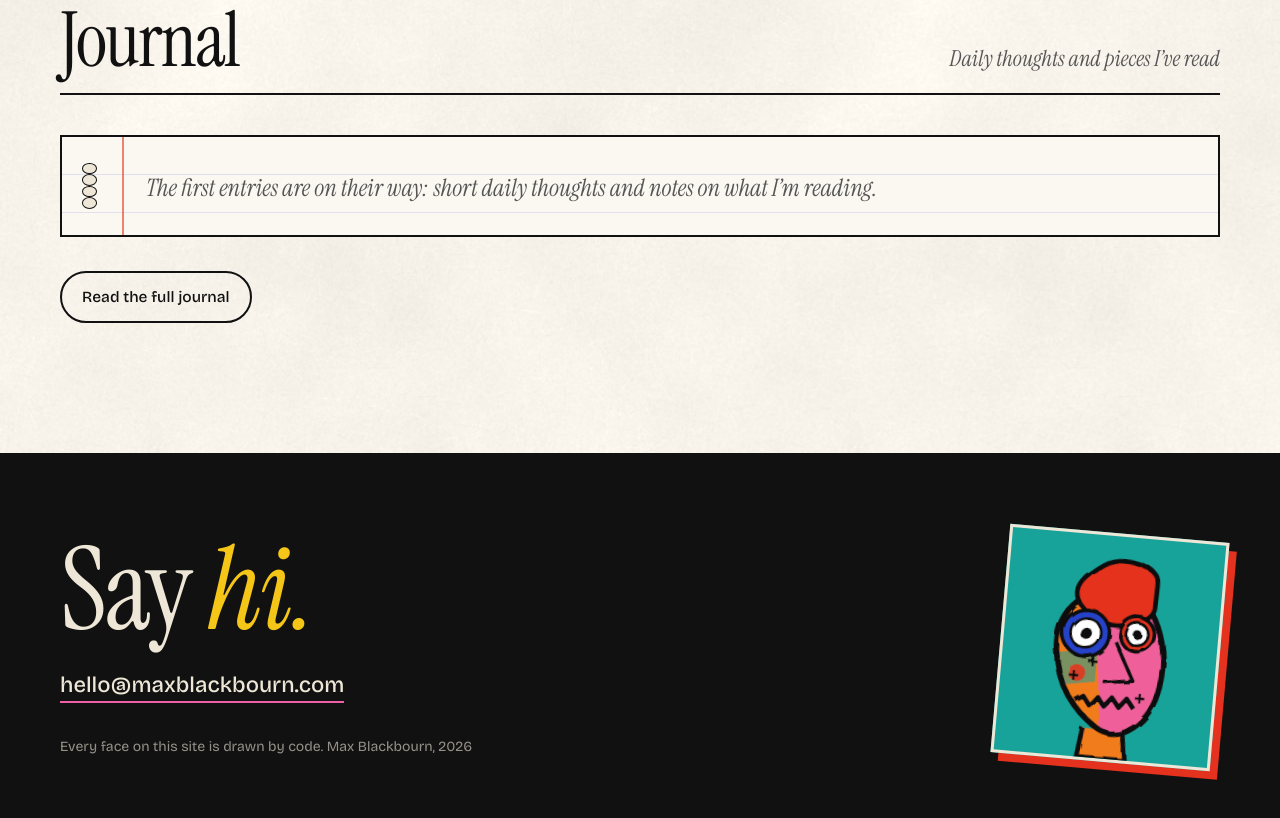
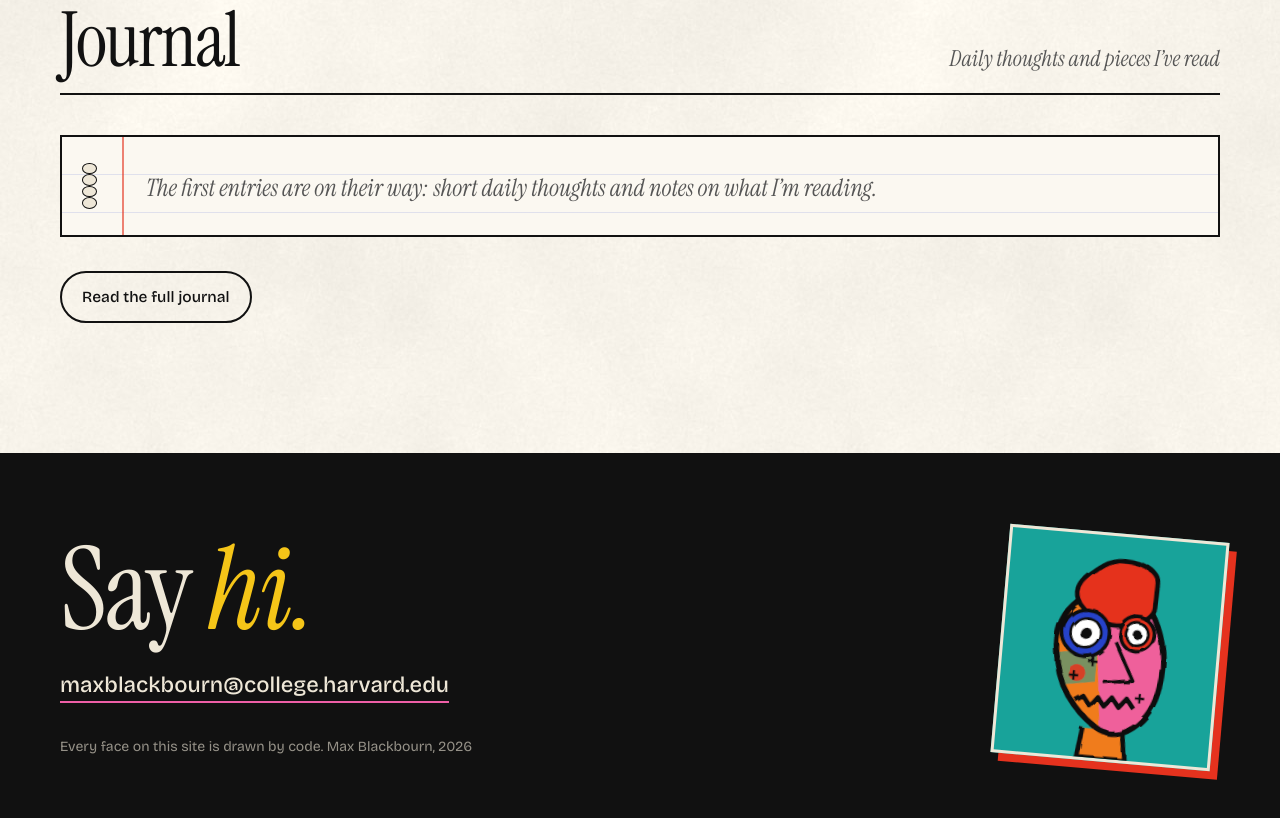
Before and after one commit to maxblackbourn1/maxblackbourn-site, a plain HTML site: page index.html in a window 1280 px wide. Shown: the part 2941-3759 px from the top of the page. Drawn offline with Linux system fonts and the light colour scheme.

Commit message:
Use real contact email everywhere
Co-Authored-By: Claude Sonnet 5.5 <noreply@anthropic.com>
Claude-Session: https://claude.ai/code/session_01L5Yrtu9ZTFxjXhus8eihLb

```diff
--- a/index.html
+++ b/index.html
@@ -53,7 +53,7 @@
     <p>I think the point of no return is rapidly approaching (roughly 6 months to 1.5 years away), so I’m <mark>desperately trying to use all of my time</mark> to contribute in the most effective capacity I can.</p>
     <div class="links">
       <!-- TODO: replace with your real email, Substack, X and LinkedIn links -->
-      <a href="mailto:hello@maxblackbourn.com">Email</a>
+      <a href="mailto:maxblackbourn@college.harvard.edu">Email</a>
       <a href="https://substack.com" target="_blank" rel="noopener">Substack</a>
       <a href="https://x.com" target="_blank" rel="noopener">X</a>
       <a href="https://www.linkedin.com" target="_blank" rel="noopener">LinkedIn</a>
@@ -79,8 +79,8 @@
   <div class="wrap">
     <div>
       <p class="say">Say <em>hi.</em></p>
-      <!-- TODO: replace hello@maxblackbourn.com with your real email -->
-      <a class="mail" href="mailto:hello@maxblackbourn.com">hello@maxblackbourn.com</a>
+      <!-- TODO: replace maxblackbourn@college.harvard.edu with your real email -->
+      <a class="mail" href="mailto:maxblackbourn@college.harvard.edu">maxblackbourn@college.harvard.edu</a>
       <div class="small">Every face on this site is drawn by code. Max Blackbourn, <span id="y">2026</span></div>
     </div>
     <div class="face-wrap" data-face="say hi footer" data-track></div>
```
Also changed, not shown: journal.html (+2 -2 lines), projects.html (+2 -2 lines), resume.html (+2 -2 lines).
